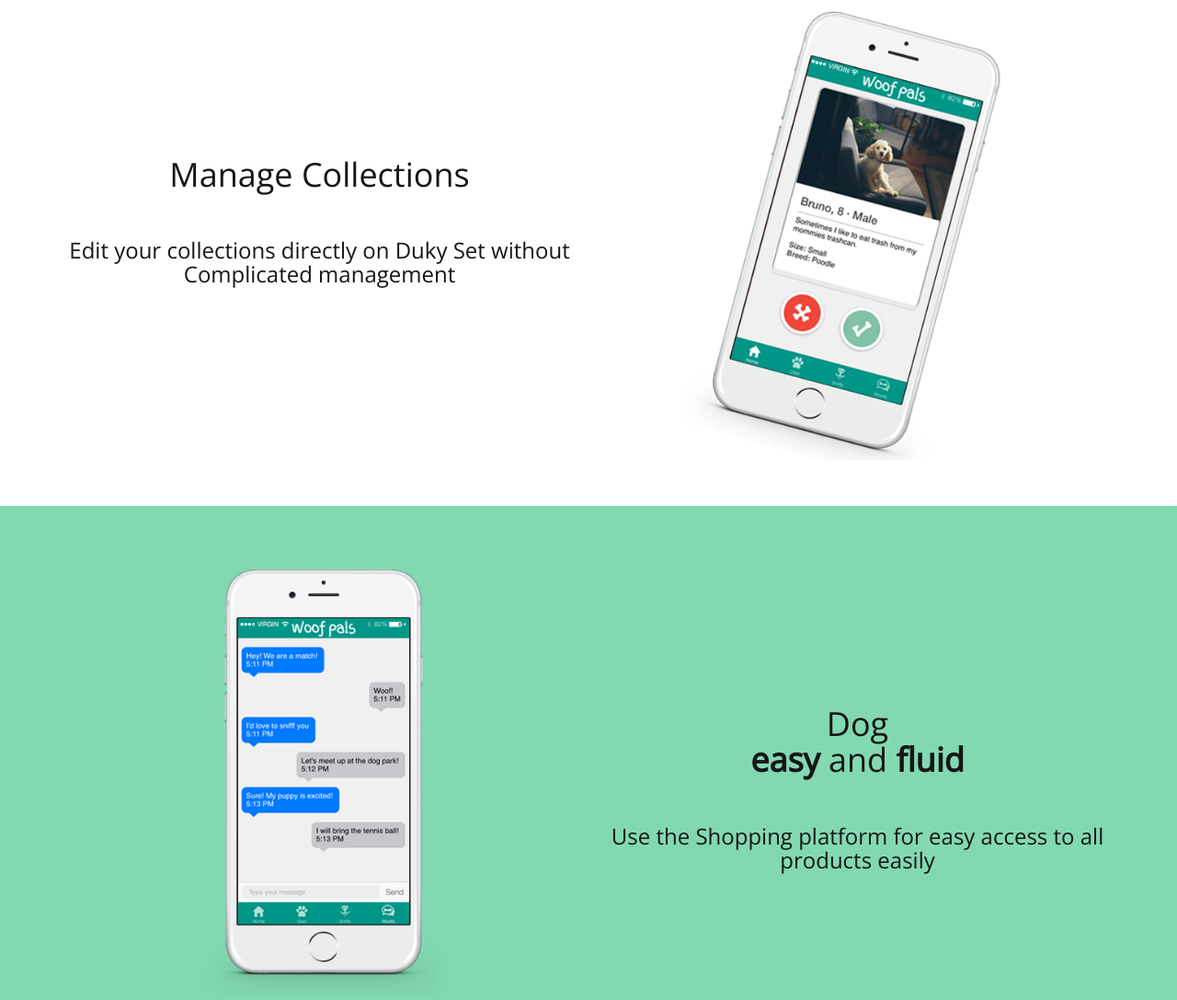
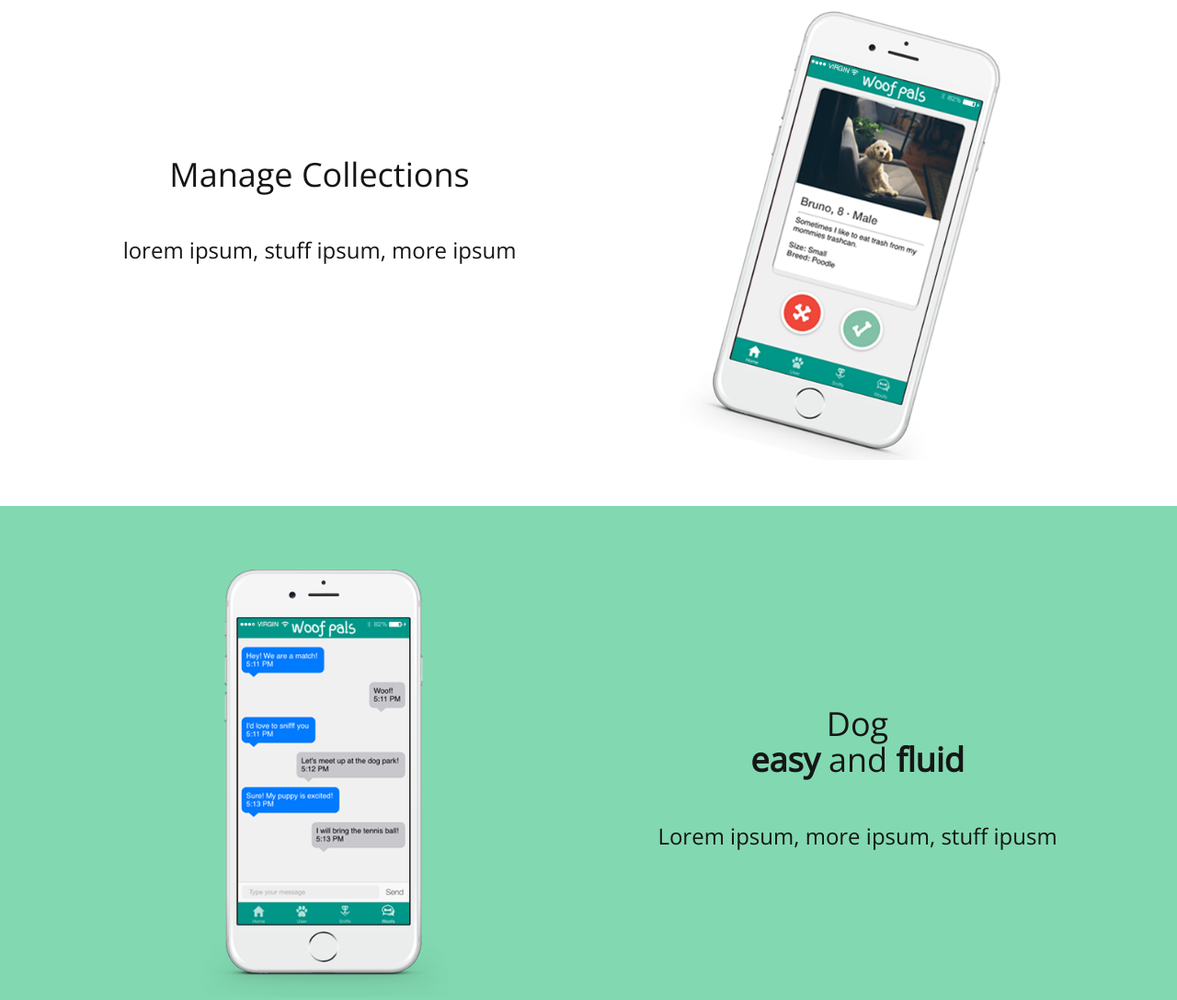
Before and after one commit to puppyproject/puppyproject, a website: page www/index.html in a window 1280 px wide. Shown: the part 1532-2619 px from the top of the page at 92% size. Drawn offline with nearby package versions, Linux system fonts and the light colour scheme.

Commit message:
modified index text

```diff
--- a/www/index.html
+++ b/www/index.html
@@ -712,9 +712,7 @@ new WOW().init();
           <div class="textsection2">
            <center><h1>Manage Collections</h1>
            <br/>
-           <h3>Edit your collections directly
-on Duky Set without
-Complicated management</h3></center>
+           <h3>lorem ipsum, stuff ipsum, more ipsum</h3></center>
            </div>
         </div>
         <div class="col-md-6 col-xs-12 col-sm-6 col-lg-6 wow slideInRight">
@@ -735,8 +733,7 @@ Complicated management</h3></center>
 					 <div class="textsection1">
 					 <center><h1> Dog<br/> <b>easy</b> and  <b>fluid</b></h1>
 					 <br/>
-					 <h3>Use the Shopping platform for easy
-								 access to all products easily</h3></center>
+					 <h3>Lorem ipsum, more ipsum, stuff ipusm</h3></center>
 					 </div>
 				</div>
 		 </div>
```
